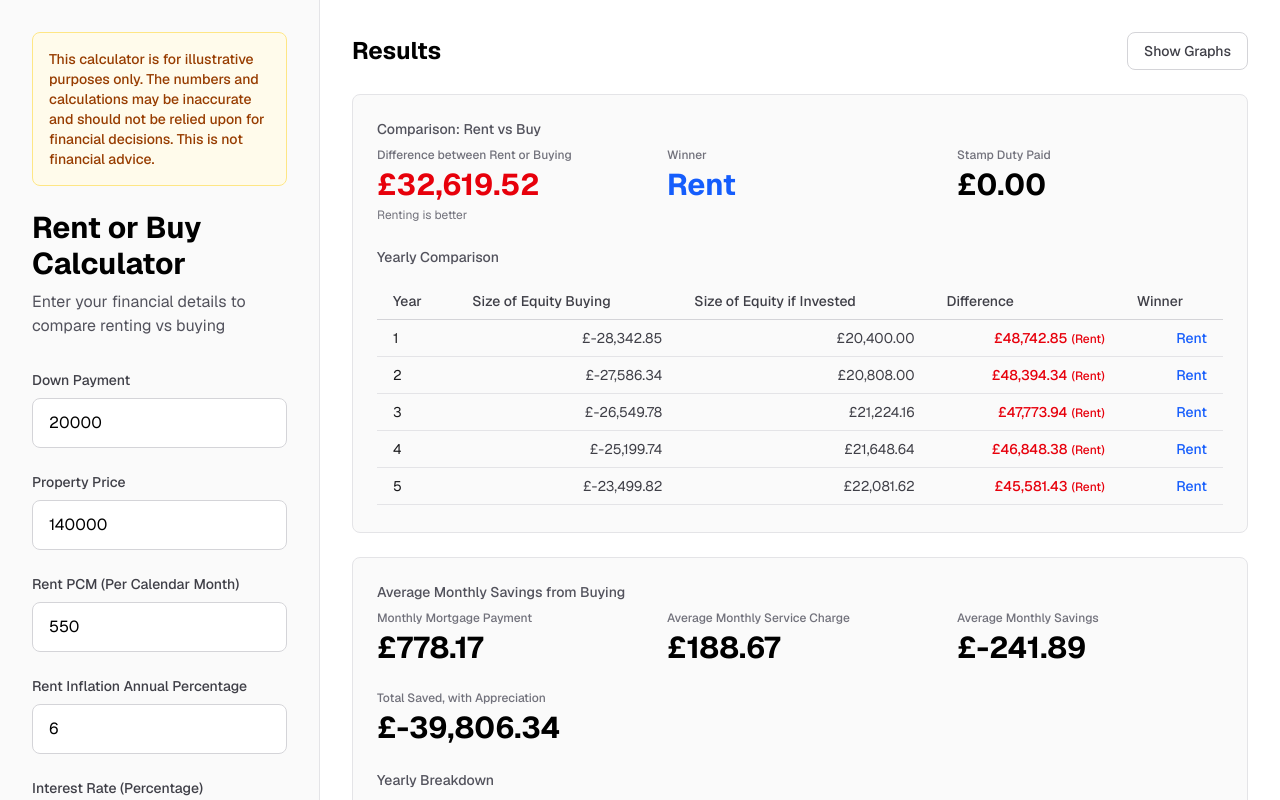
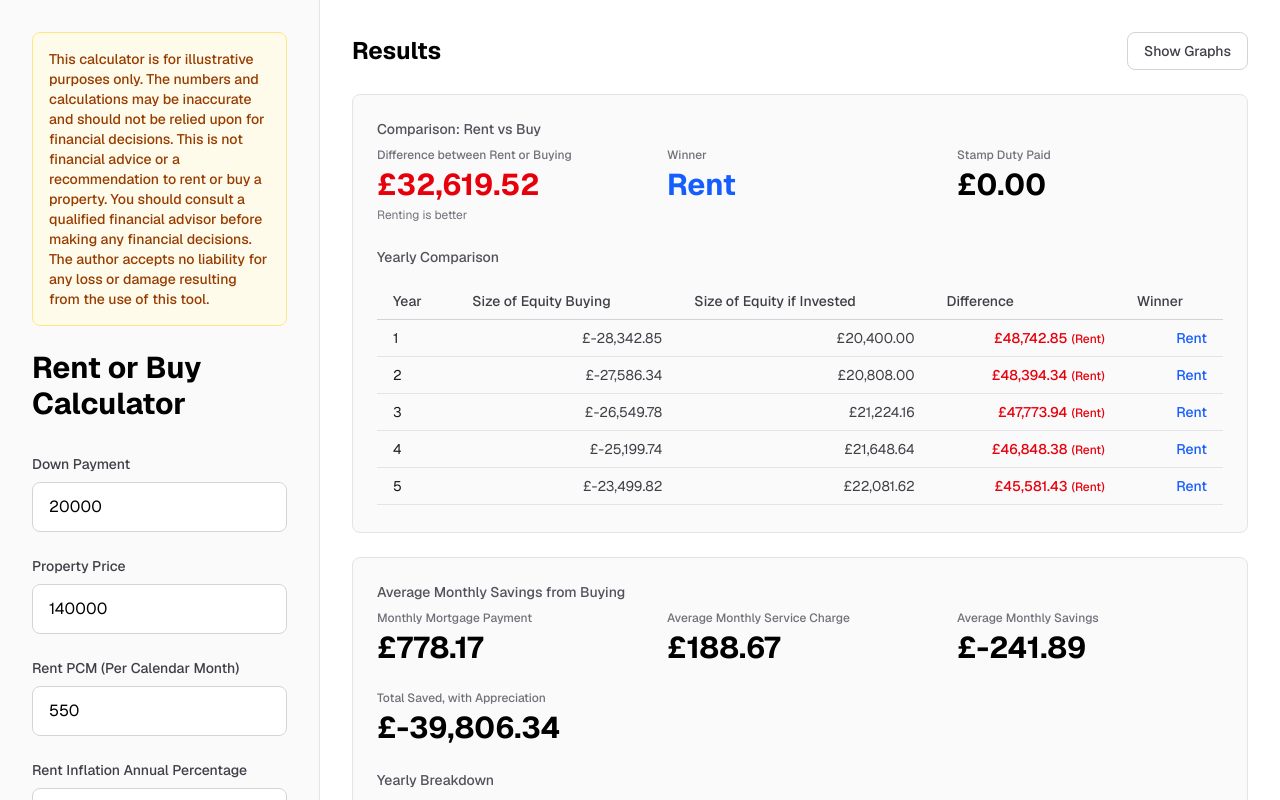
Before and after one commit to LeoRickayzen/equilibrium, a Next.js app: page / in a window 1280 px wide. Built offline with nearby package versions, Linux system fonts and the light colour scheme.

Commit message:
Update disclaimer

```diff
--- a/src/app/page.tsx
+++ b/src/app/page.tsx
@@ -23,15 +23,12 @@ export default function Home() {
           <div className="p-8">
             <div className="mb-6 rounded-lg border border-amber-200 bg-amber-50 p-4 dark:border-amber-800 dark:bg-amber-900/20">
               <p className="text-sm font-medium text-amber-800 dark:text-amber-200">
-                This calculator is for illustrative purposes only. The numbers and calculations may be inaccurate and should not be relied upon for financial decisions. This is not financial advice.
+                This calculator is for illustrative purposes only. The numbers and calculations may be inaccurate and should not be relied upon for financial decisions. This is not financial advice or a recommendation to rent or buy a property. You should consult a qualified financial advisor before making any financial decisions. The author accepts no liability for any loss or damage resulting from the use of this tool.
               </p>
             </div>
-            <h1 className="mb-2 text-3xl font-bold text-black dark:text-zinc-50">
+            <h1 className="mb-8 text-3xl font-bold text-black dark:text-zinc-50">
               Rent or Buy Calculator
             </h1>
-            <p className="mb-8 text-zinc-600 dark:text-zinc-400">
-              Enter your financial details to compare renting vs buying
-            </p>
 
             <div className="space-y-6">
               <InputField
```
